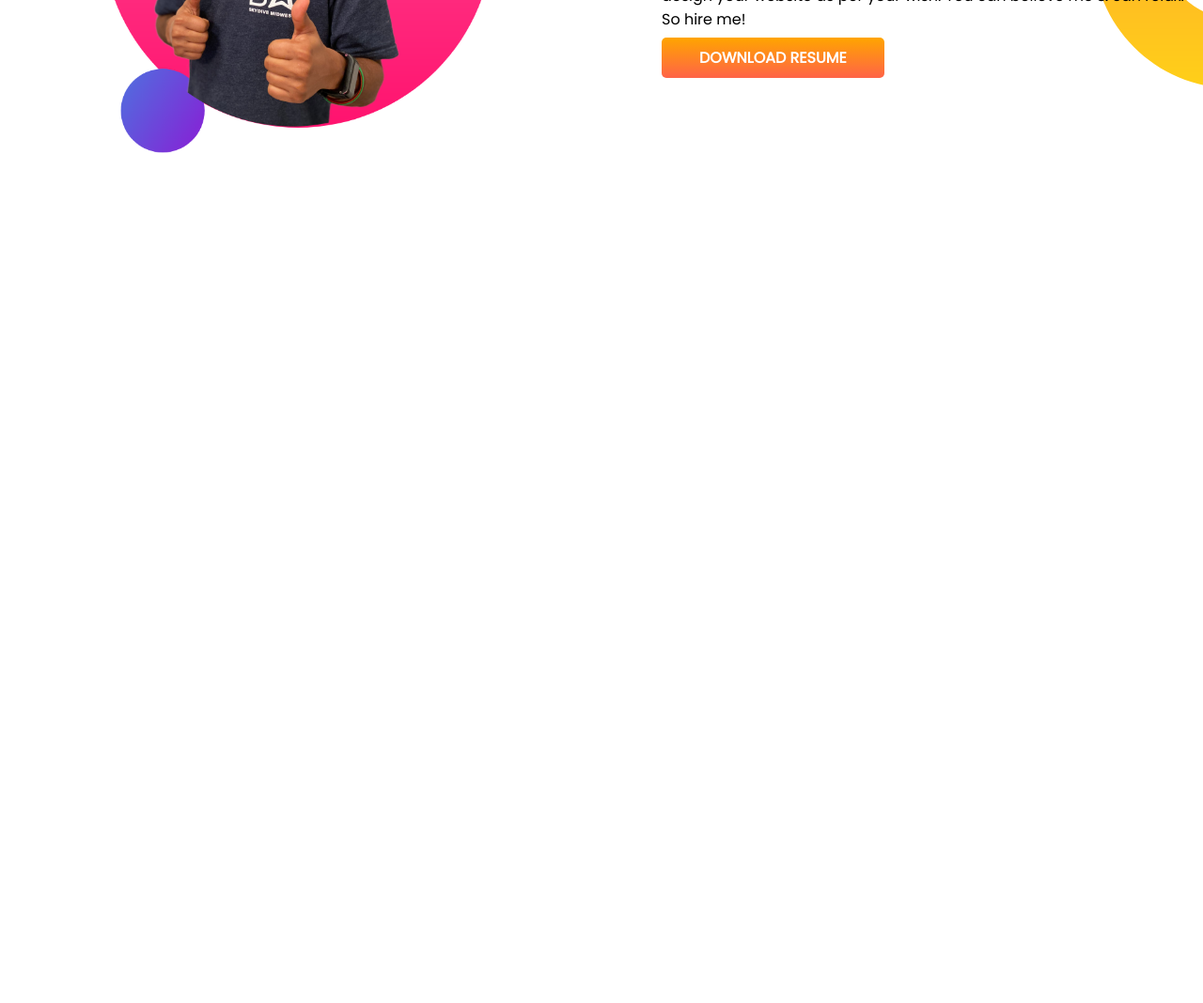
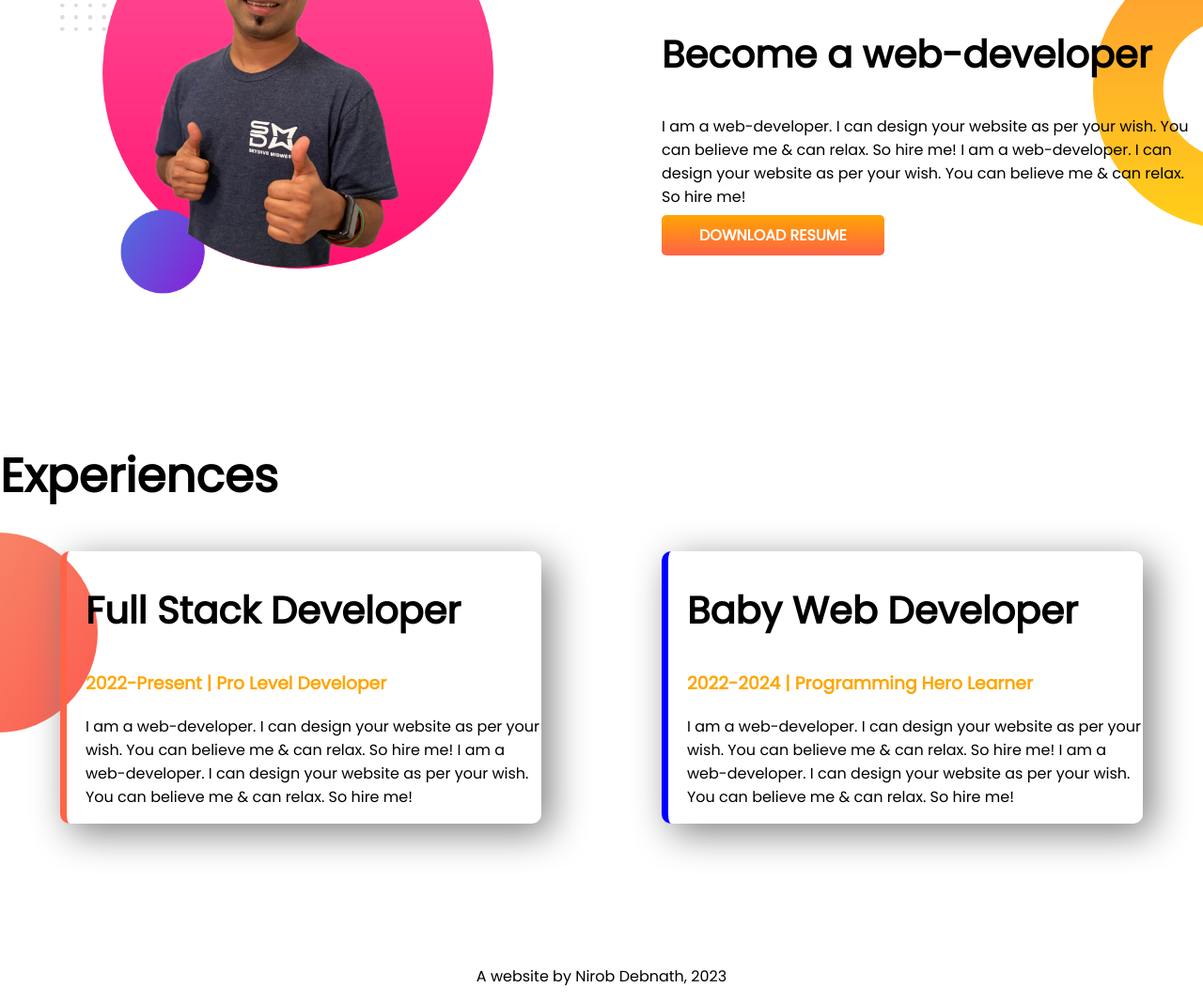
Before and after one commit to Nirob-Debnath/developer-portfolio01, a plain HTML site: page index.html in a window 1280 px wide. Shown: the part 744-1812 px from the top of the page at 94% size. Before the commit the page ends 914 px from the top, so only its background shows below. Drawn offline with Linux system fonts and the light colour scheme.

Commit message:
website done

```diff
--- a/index.html
+++ b/index.html
@@ -13,7 +13,7 @@
 </head>
 
 <body>
-    <section class="top-banner">
+    <section class="top-banner flexible-container">
         <div class="half-width">
             <h1>Welcome To</h1>
             <h1><span class="orange-color">Nirob Debnath's</span> World!</h1>
@@ -27,7 +27,7 @@
             <img src="images/jhankar00111.png" alt="Jhankar Mahmud">
         </div>
     </section>
-    <section class="dream-big">
+    <section class="dream-big flexible-container">
         <div class="half-width">
             <img src="images/jhankar2.png" alt="jhankar2">
         </div>
@@ -40,6 +40,28 @@
             <a class="link-button" targer="_blank" href="http://">DOWNLOAD RESUME</a>
         </div>
     </section>
+    <section class="experience-area">
+        <h1>Experiences</h1>
+        <div class="flexible-container">
+            <div id="full-stack-developer" class="experience-item">
+                <h2>Full Stack Developer</h2>
+                <h3 class="orange-color">2022-Present | Pro Level Developer</h3>
+                <p>I am a web-developer. I can design your website as per your wish. You can believe me & can relax. So
+                    hire me! I am a web-developer. I can design your website as per your wish. You can believe me & can
+                    relax. So hire me!</p>
+            </div>
+            <div id="baby-web-developer" class="experience-item">
+                <h2>Baby Web Developer</h2>
+                <h3 class="orange-color">2022-2024 | Programming Hero Learner</h3>
+                <p>I am a web-developer. I can design your website as per your wish. You can believe me & can relax. So
+                    hire me! I am a web-developer. I can design your website as per your wish. You can believe me & can
+                    relax. So hire me!</p>
+            </div>
+        </div>
+    </section>
 </body>
+<footer>
+    <p>A website by Nirob Debnath, 2023</p>
+</footer>
 
 </html>
--- a/style.css
+++ b/style.css
@@ -7,13 +7,17 @@ h1 {
     font-size: 50px;
 }
 
+h2 {
+    font-size: 40px;
+}
+
 .orange-color {
     color: orange;
-    margin-bottom: 150px;
 }
 
-section {
+.flexible-container {
     display: flex;
+    margin-bottom: 150px;
 }
 
 .half-width {
@@ -44,3 +48,30 @@ section {
     background-repeat: no-repeat;
     background-position: right;
 }
+
+.experience-area {
+    background-image: url(images/exp-bg.png);
+    background-repeat: no-repeat;
+    background-position: left;
+}
+
+.experience-item {
+    width: 40%;
+    margin-left: 5%;
+    margin-right: 5%;
+    padding-left: 20px;
+    border-radius: 10px;
+    box-shadow: 10px 10px 40px gray;
+}
+
+#full-stack-developer {
+    border-left: 7px solid tomato;
+}
+
+#baby-web-developer {
+    border-left: 7px solid blue;
+}
+
+footer p {
+    text-align: center;
+}
```
